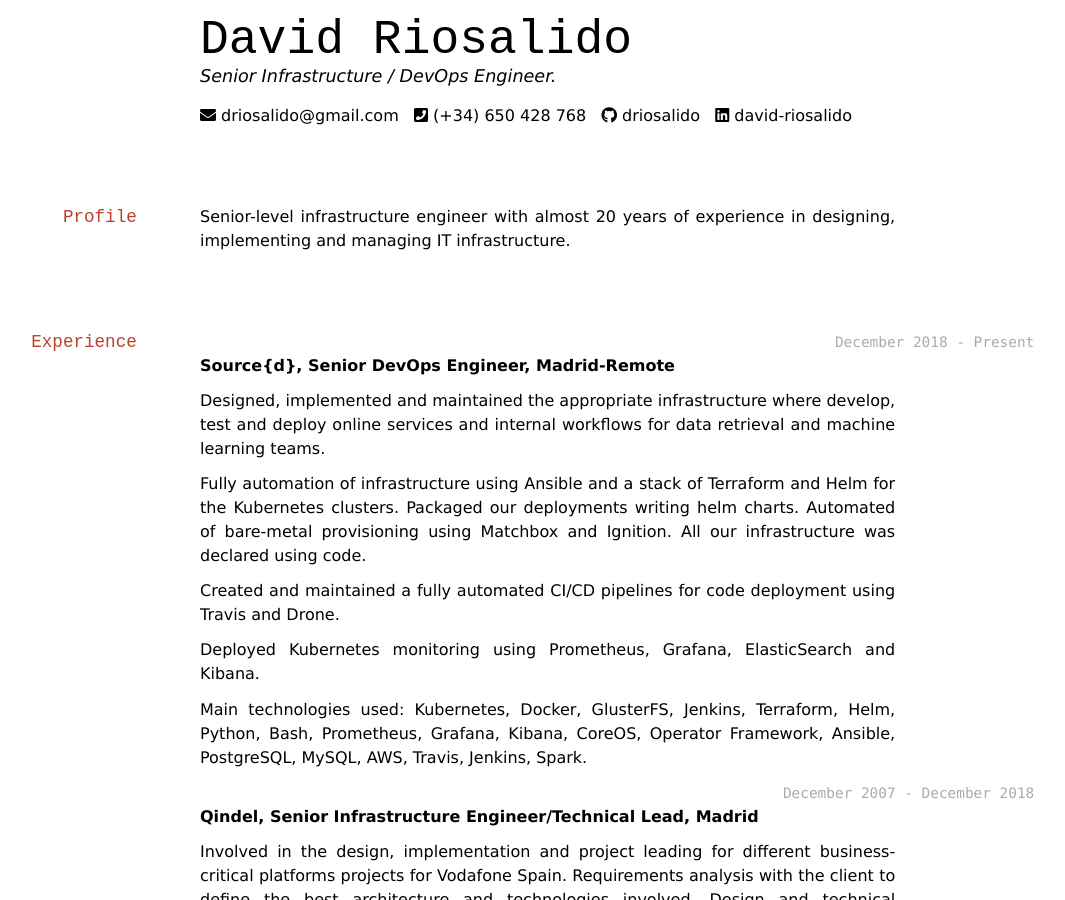
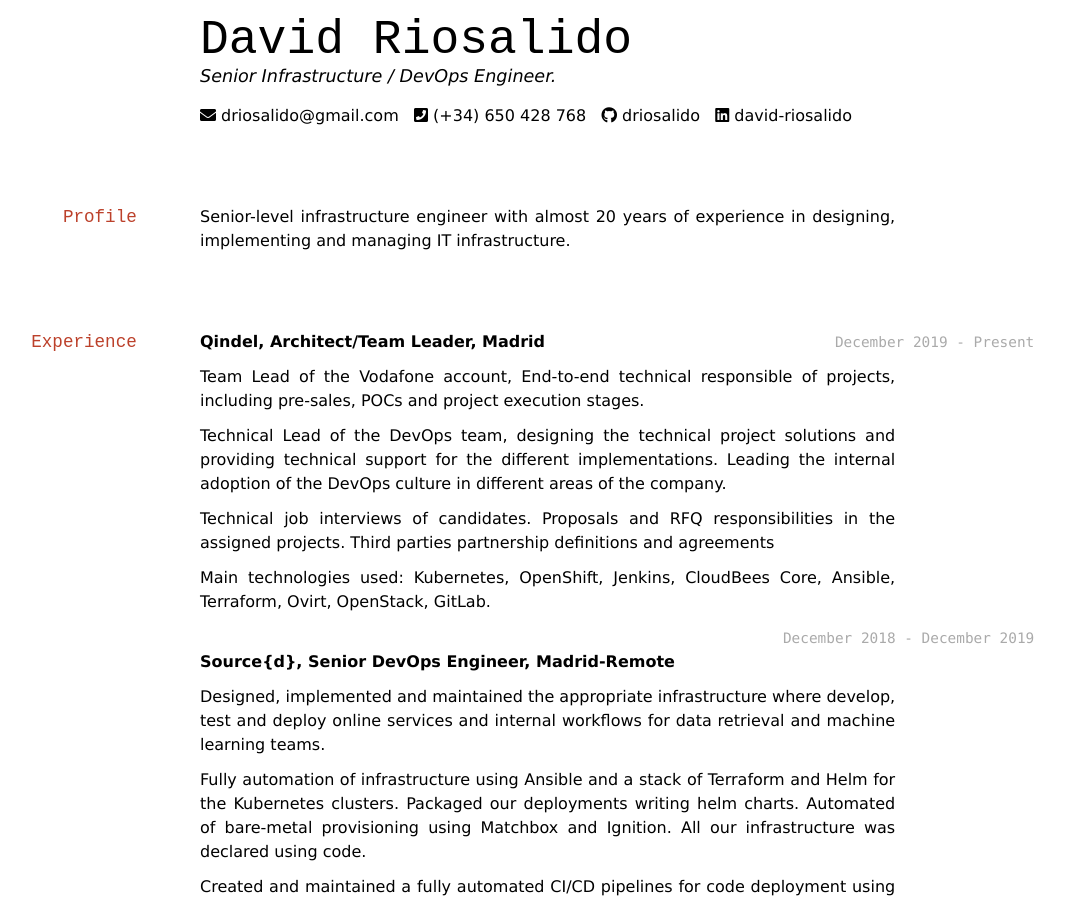
Before and after one commit to elipapa/markdown-cv, a Jekyll site: the page built from index.md, in a window 1280 px wide and 900 px high. Shown: the whole window, without its empty margins (132-1197 px from the left). Built offline with Jekyll 4.4.1, drawn with Linux system fonts in a browser that asks for light colours; nearby versions of some CDN libraries.

Commit message:
Added current role

```diff
--- a/index.md
+++ b/index.md
@@ -2,7 +2,9 @@
 layout: cv
 title: David Riosalido's CV
 ---
+
 # David Riosalido
+
 Senior Infrastructure / DevOps Engineer.
 
 <div id="webaddress">
@@ -13,10 +15,23 @@
 </div>
 
 ## Profile
+
 Senior-level infrastructure engineer with almost 20 years of experience in designing, implementing and managing IT infrastructure.
 
 ## Experience
-`December 2018 - Present`
+
+`December 2019 - Present`
+**Qindel, Architect/Team Leader, Madrid**
+
+Team Lead of the Vodafone account, End-to-end technical responsible of projects, including pre-sales, POCs and project execution stages.
+
+Technical Lead of the DevOps team, designing the technical project solutions and providing technical support for the different implementations. Leading the internal adoption of the DevOps culture in different areas of the company.
+
+Technical job interviews of candidates. Proposals and RFQ responsibilities in the assigned projects. Third parties partnership definitions and agreements
+
+Main technologies used: Kubernetes, OpenShift, Jenkins, CloudBees Core, Ansible, Terraform, Ovirt, OpenStack, GitLab.
+
+`December 2018 - December 2019`
 **Source{d}, Senior DevOps Engineer, Madrid-Remote**
 
 Designed, implemented and maintained the appropriate infrastructure where develop, test and deploy online services and internal workflows for data retrieval and machine learning teams.
@@ -40,18 +55,13 @@
 
 Main projects and responsibilities held:
 
-
 Technical lead of the “Vodafone en tu Casa” and “Vodafone Access Gateway” service master platforms for Vodafone Spain. The project allows fixed-line service through mobile devices providing a geolocation dependant billing. (Technologies: Oracle Linux, DRBD, Pacemaker, KVM, MySQL, Perl, Tomcat, Apache, NFS, ELK stack, Graphite, Grafana)
-
 
 Technical lead of the address normalization and geolocation platform for Vodafone Spain. Migrated the platform from and LDAP backend based proprietary solution to a MySQL – Perl open source solution. Designed and Implemented the data ingestion to a Big Data oriented architecture 100 times faster. (Technologies: Oracle Linux, MySQL, Tomcat, Hadoop, HDFS, Hive, Pig, Oozie, Spark, Graphite, Grafana, LDAP)
 
-
 System engineer and developer for an MMS and MMS Gateway and Filtering platform (Technologies: Suse Enterprise Linux, MongoDB, Perl, Python, nginx, Sendmail, ELK stack, Beanstalkd, Redis, API REST, Graphite, VMWare)
 
-
 System engineer and developer for a promotions management platform to provide benefits to top-up subscribers. Built using a custom and extendable rules engine (Technologies: Oracle hardware, Oracle Linux, DRBD, Pacemaker, KVM, MySQL, Perl, ELK stack, Graphite)
-
 
 System engineer and developer for an integration platform between provisioning systems of ADSL products. (Technologies: Solaris 10, Solaris Zones, MySQL Cluster, Perl, Apache, Cacti, Net-SNMP)
 
```
Also changed, not shown: other parts of index.md (+2 -3 lines).
